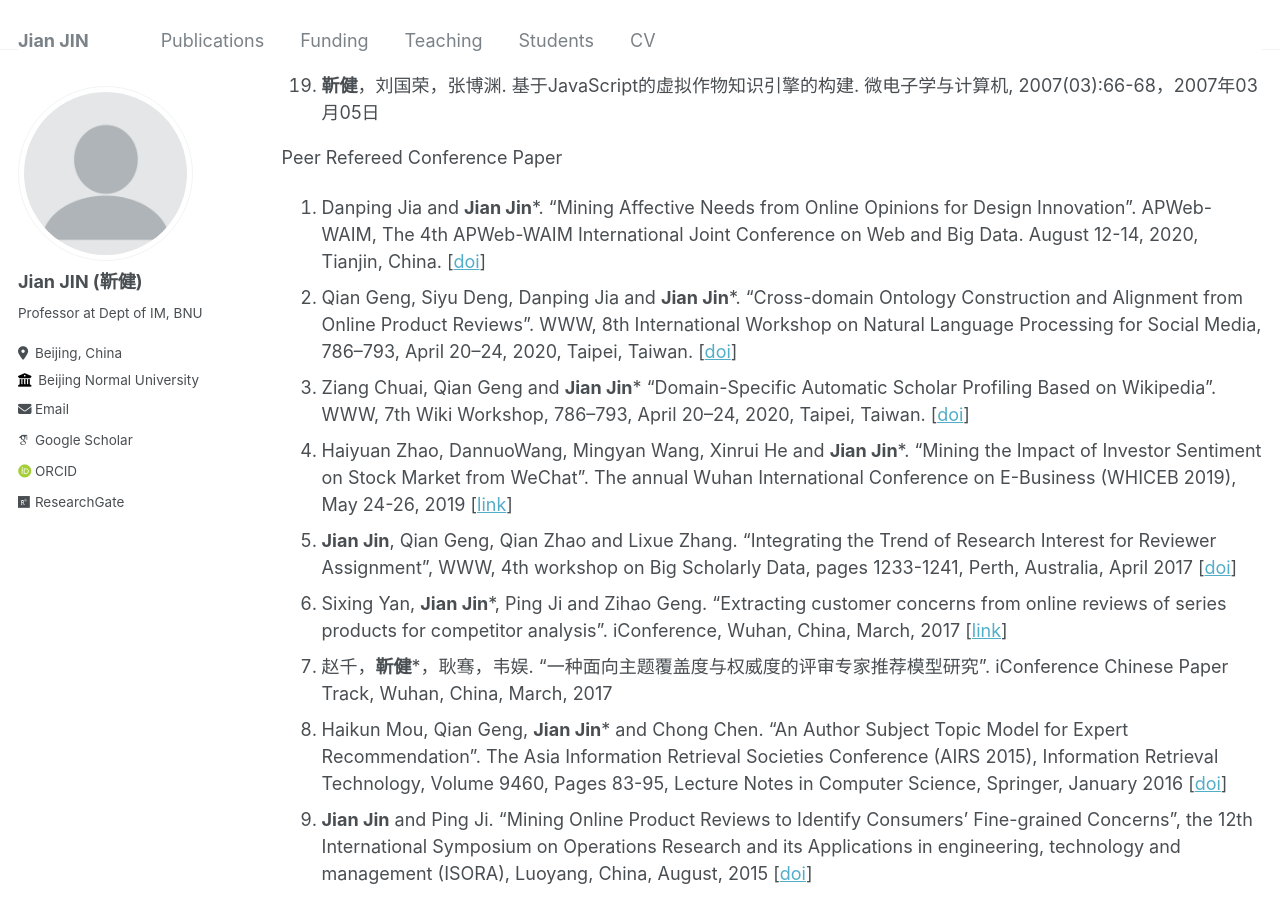
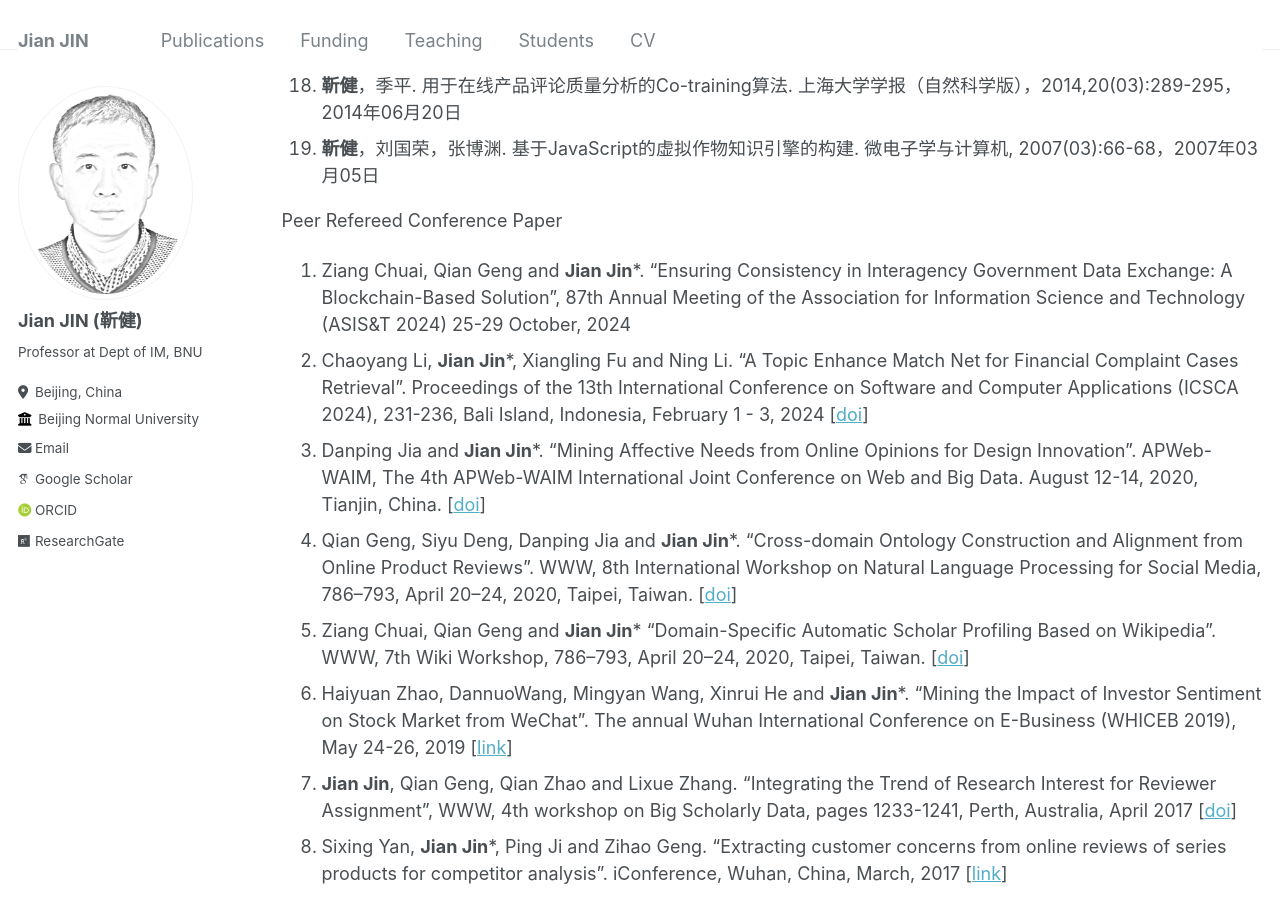
Before and after one commit to xjtujay/xjtujay.github.io, a Jekyll site: the page built from _pages/publications.md, in a window 1280 px wide and 900 px high, scrolled down 4348 px. Built offline with Jekyll 4.4.1, drawn with Linux system fonts in a browser that asks for light colours; some web fonts are replaced; a script that is not in the unit is left out; some of the changed text lies outside the part shown.

```diff
--- a/_pages/publications.md
+++ b/_pages/publications.md
@@ -6,6 +6,7 @@ author_profile: true
 ---
 ### PUBLICATIONS(* corresponding author)
 SCI/SSCI indexed Journal
+31.	Qian Geng, Ziang Chuai and **Jian Jin***. "An Integrated Healthcare Service System Based on Blockchain Technologies", IEEE Transactions on Computational Social Systems, 2024, [[doi](http://doi.org/10.1109/TCSS.2024.3392591)] (SCI, Q1)
 30. Qian Geng, Ziang Chuai and **Jian Jin***. "Cross-organizational data exchange based on consortium blockchain with consistency guarantee", Journal of Supercomputing, 2024. [[doi](https://doi.org/10.1007/s11227-024-06164-z)] (SCI, Q2)
 29. Kejia Chen, Jingjing Zheng and **Jian Jin***. "Ranking products through online opinions: A text analysis and regret theory-based approach". Applied Soft Computing, Volume 158, June 2024, 111571. [[doi](https://doi.org/10.1016/j.asoc.2024.111571)] (SCI, Q1)
 28.	Qian Geng, Ziang Chuai and **Jian Jin***. "Webpage Retrieval Based on Query by Example for Think Tank Construction". Information Processing and Management. 59(1), January 2022, 102767 [[doi](https://doi.org/10.1016/j.ipm.2021.102767)]  (SCI, SSCI, Q1)
@@ -71,6 +72,8 @@ Chinese Journal Paper
 1.	**靳健**，刘国荣，张博渊. 基于JavaScript的虚拟作物知识引擎的构建. 微电子学与计算机, 2007(03):66-68，2007年03月05日
 
 Peer Refereed Conference Paper
+19.	Ziang Chuai, Qian Geng and **Jian Jin***. "Ensuring Consistency in Interagency Government Data Exchange: A Blockchain-Based Solution", 87th Annual Meeting of the Association for Information Science and Technology (ASIS&T 2024) 25-29 October, 2024
+18.	Chaoyang Li, **Jian Jin***, Xiangling Fu and Ning Li. "A Topic Enhance Match Net for Financial Complaint Cases Retrieval". Proceedings of the 13th International Conference on Software and Computer Applications (ICSCA 2024), 231-236, Bali Island, Indonesia, February 1 - 3, 2024 [[doi](https://doi.org/10.1145/3651781.3651817)]
 17.	Danping Jia and **Jian Jin***. "Mining Affective Needs from Online Opinions for Design Innovation". APWeb-WAIM, The 4th APWeb-WAIM International Joint Conference on Web and Big Data. August 12-14, 2020, Tianjin, China. [[doi](https://doi.org/10.1007/978-3-030-60290-1_25)]
 16.	Qian Geng, Siyu Deng, Danping Jia and **Jian Jin***. "Cross-domain Ontology Construction and Alignment from Online Product Reviews". WWW, 8th International Workshop on Natural Language Processing for Social Media, 786–793, April 20–24, 2020, Taipei, Taiwan. [[doi](https://doi.org/10.1145/3366424.3383755)]
 15.	Ziang Chuai, Qian Geng and **Jian Jin*** "Domain-Specific Automatic Scholar Profiling Based on Wikipedia". WWW, 7th Wiki Workshop, 786–793, April 20–24, 2020, Taipei, Taiwan. [[doi](https://doi.org/10.1145/3366424.3383565)]
```
Also changed, not shown: _pages/cv.md (+1 -1 lines), images/profile.png, 1 other file.
